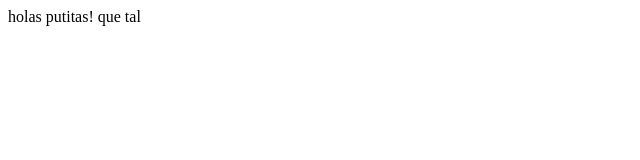
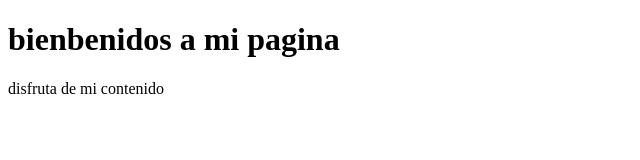
Before and after one commit to jhair27/jhairstheking, a plain HTML site: page index.html in a window 1280 px wide. Shown: the whole page, without its empty margins (0-640 px from the left). Drawn offline with Linux system fonts and the light colour scheme.

Commit message:
Add files via upload

```diff
--- a/index.html
+++ b/index.html
@@ -3,9 +3,12 @@
 <head>
     <meta charset="UTF-8">
     <meta name="viewport" content="width=device-width, initial-scale=1.0">
-    <title>Document</title>
+    <title>mi primera pagina</title>
 </head>
 <body>
-    holas putitas! que tal
+    <h1>bienbenidos a mi pagina</h1>
+    <p>disfruta de mi contenido</p>
+
+
 </body>
 </html>
```
